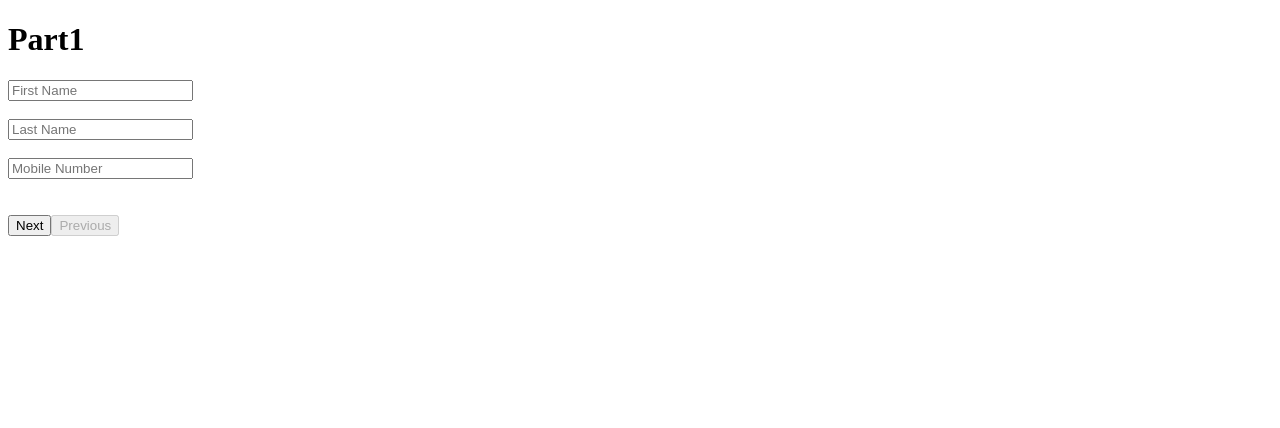
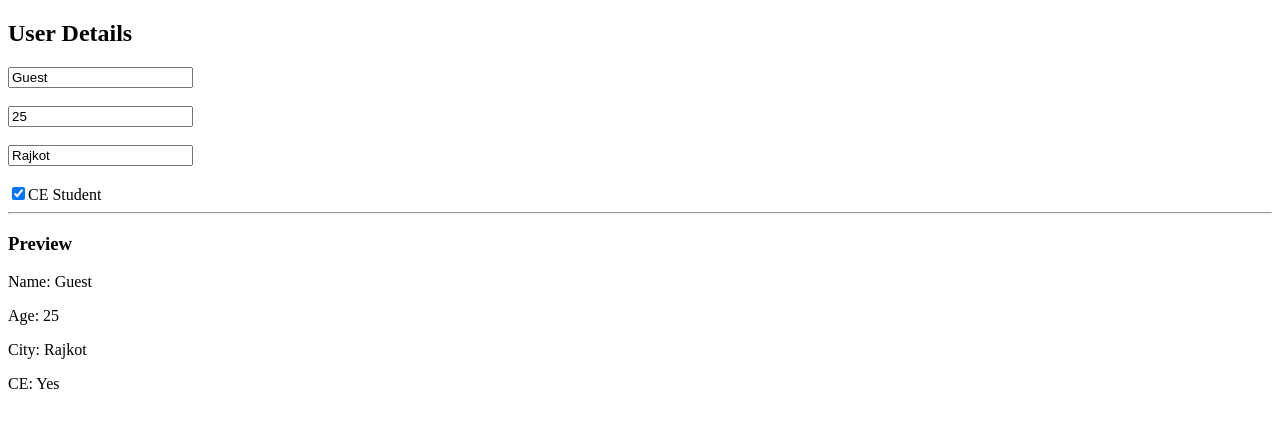
Before and after one commit to HimaniSolanki1812/React_Projects, a React (Vite) app in the folder first_project/: page / in a window 1280 px wide. Shown: the top 428 px of the page. Built offline with nearby package versions, Linux system fonts and the light colour scheme.

Commit message:
hook1_and_hook2

```diff
--- a/first_project/src/App.jsx
+++ b/first_project/src/App.jsx
@@ -6,6 +6,8 @@
 import ContactBook from "./CEB061/contactbook";
 import PracticeExercise1 from "./CEB081/practiceexercise1";
 import MultiPart from "./CEB1301/multipart";
+import Hook1Example from "./CEB2001/hook1";
+import Hook2Example from "./CEB2001/hook2";
 function App() {
 
   return (
@@ -19,7 +21,9 @@
    {/* <RenderCond/> */}
    {/* <ContactBook/> */}
    {/* <PracticeExercise1/> */}
-   <MultiPart/>
+   {/* <MultiPart/> */}
+   {/* <Hook1Example/> */}
+   <Hook2Example/>
     </>
   )
 }
--- /dev/null
+++ b/first_project/src/CEB2001/hook1.jsx
@@ -0,0 +1,17 @@
+import React , { useState } from "react";
+export default function Hook1Example(){
+    const [count,setCount] = useState(0);   //start with usestate that's why this is hook  if  don't use the useState at that time this is function
+        // first is  name of state variable(count), function is (setCount)
+    const[name,setName] = useState("Guest");
+    const[checked,setchecked]=useState(true);
+    return(
+        <div>
+            <input type="checkbox" checked={checked} onChange={()=>setchecked(!checked)} />
+            <h1>Count: {count}</h1>
+            <button onClick={() => setCount(count+1)}> Increment</button>
+            <button onClick={() => setCount(count-1)}> Decrement</button>
+            <h1>Name:{name}</h1>
+            <input type="text" value={name} onChange={(e) => setName(e.target.value)} />{" "}
+        </div>
+    )
+}
--- /dev/null
+++ b/first_project/src/CEB2001/hook2.jsx
@@ -0,0 +1,73 @@
+import React, { useState } from "react";
+
+export default function Hook2Example() {
+    const [user, setUser] = useState({
+        name: "Guest",
+        age: 25,
+        ce: true,
+        city: "Rajkot",
+    });
+
+    const handleNameChange = (e) => {
+        setUser({ ...user, name: e.target.value });
+    };
+
+    const handleAgeChange = (e) => {
+        setUser({ ...user, age: e.target.value });
+    };
+
+    const handleCityChange = (e) => {
+        setUser({ ...user, city: e.target.value });
+    };
+
+    const handleCheckboxChange = () => {
+        setUser({ ...user, ce: !user.ce });
+    };
+
+    return (
+        <>
+            <h2>User Details</h2>
+
+            <input
+                type="text"
+                placeholder="Name"
+                value={user.name}
+                onChange={handleNameChange}
+            />
+            <br /><br />
+
+            <input
+                type="number"
+                placeholder="Age"
+                value={user.age}
+                onChange={handleAgeChange}
+            />
+            <br /><br />
+
+            <input
+                type="text"
+                placeholder="City"
+                value={user.city}
+                onChange={handleCityChange}
+            />
+            <br /><br />
+
+            <label>
+                <input
+                    type="checkbox"
+                    checked={user.ce}
+                    onChange={handleCheckboxChange}
+                />
+                CE Student
+            </label>
+
+            <hr />
+
+            <h3>Preview</h3>
+            <p>Name: {user.name}</p>
+            <p>Age: {user.age}</p>
+            <p>City: {user.city}</p>
+            <p>CE: {user.ce ? "Yes" : "No"}</p>
+        </>
+    );
+}
```
